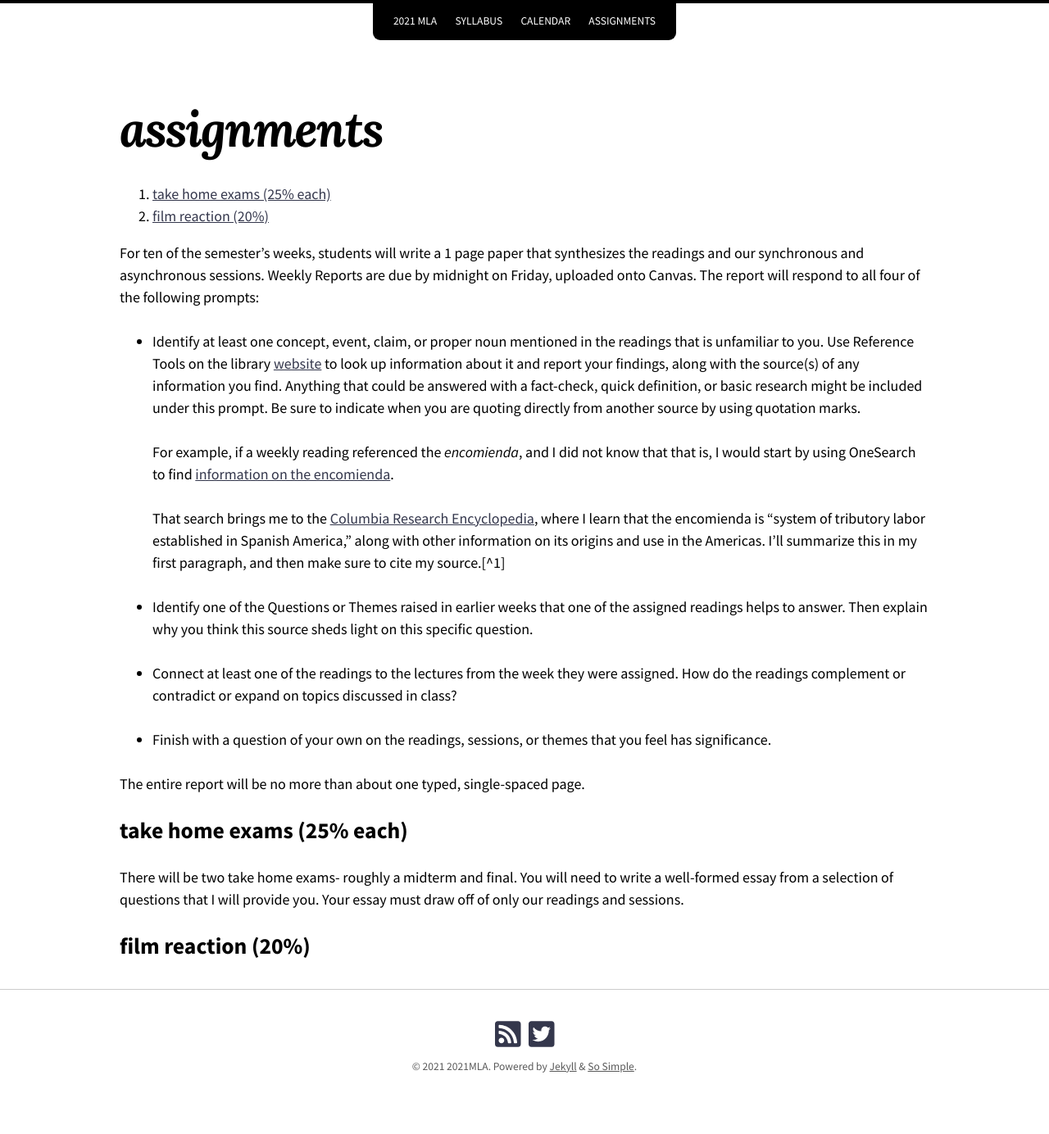
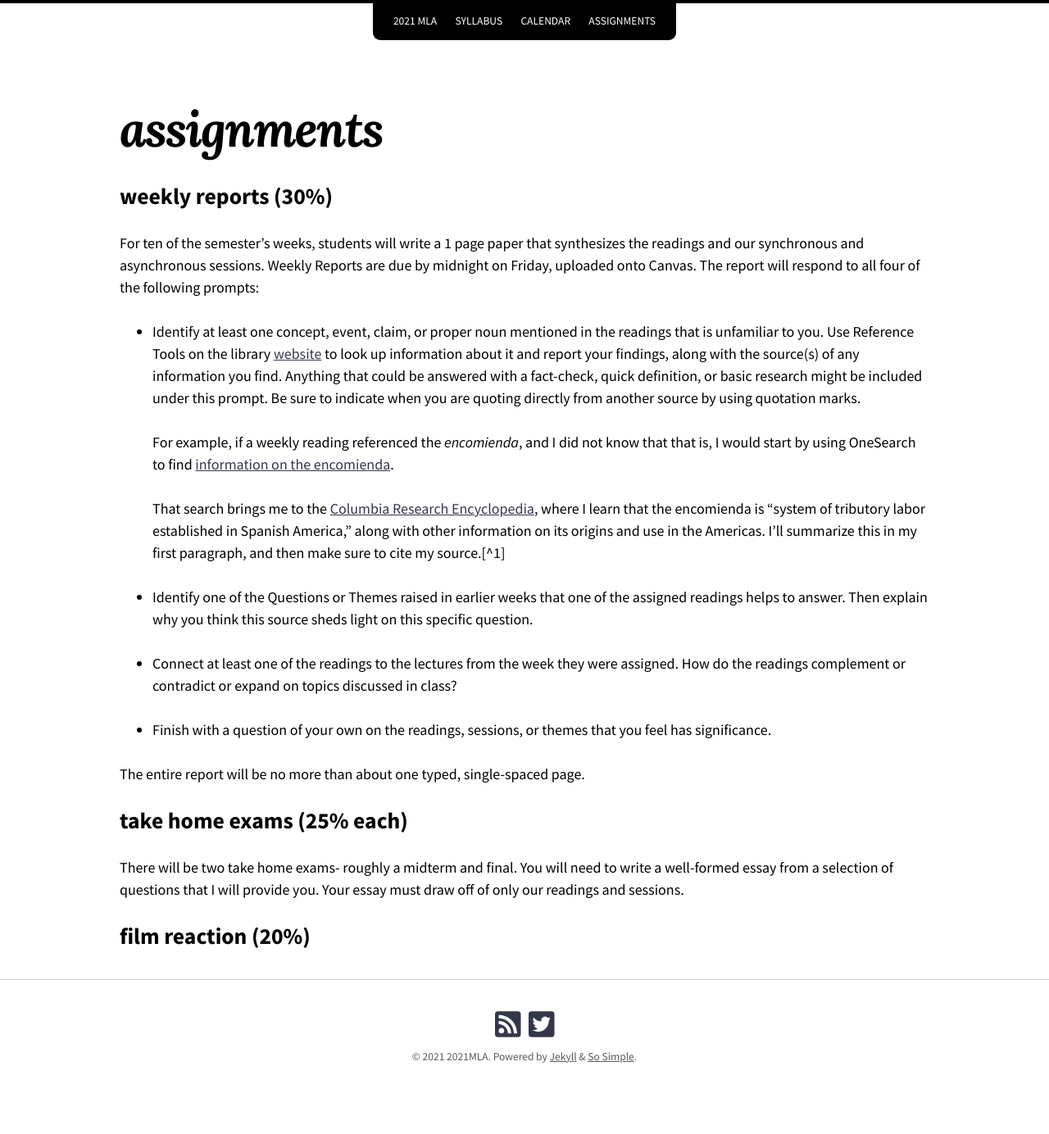
Before and after one commit to chadblack/2021MLA, a Jekyll site: the page built from assignments.md, in a window 1280 px wide. Shown: the whole page at 82% size. Built offline with Jekyll 4.4.1, drawn with Linux system fonts in a browser that asks for light colours; nearby versions of some CDN libraries.

Commit message:
fixed assignment page

```diff
--- a/assignments.md
+++ b/assignments.md
@@ -3,8 +3,7 @@ layout: page
 title: assignments
 ---
 
-1. assignments
-{:toc}
+## weekly reports (30%)
 
 For ten of the semester's weeks, students will write a 1 page paper that synthesizes the readings and
 our synchronous and asynchronous sessions. Weekly Reports are due by midnight
```
